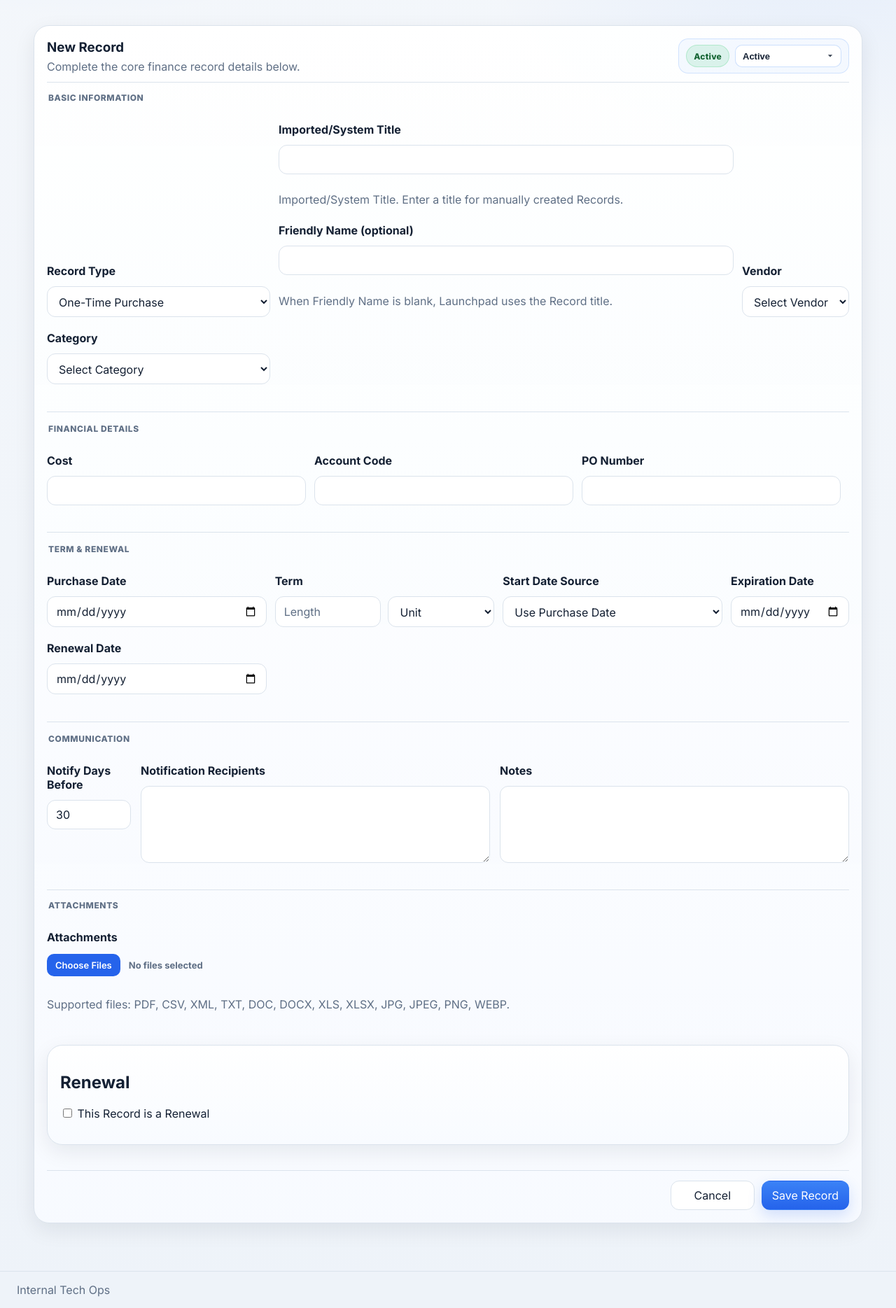
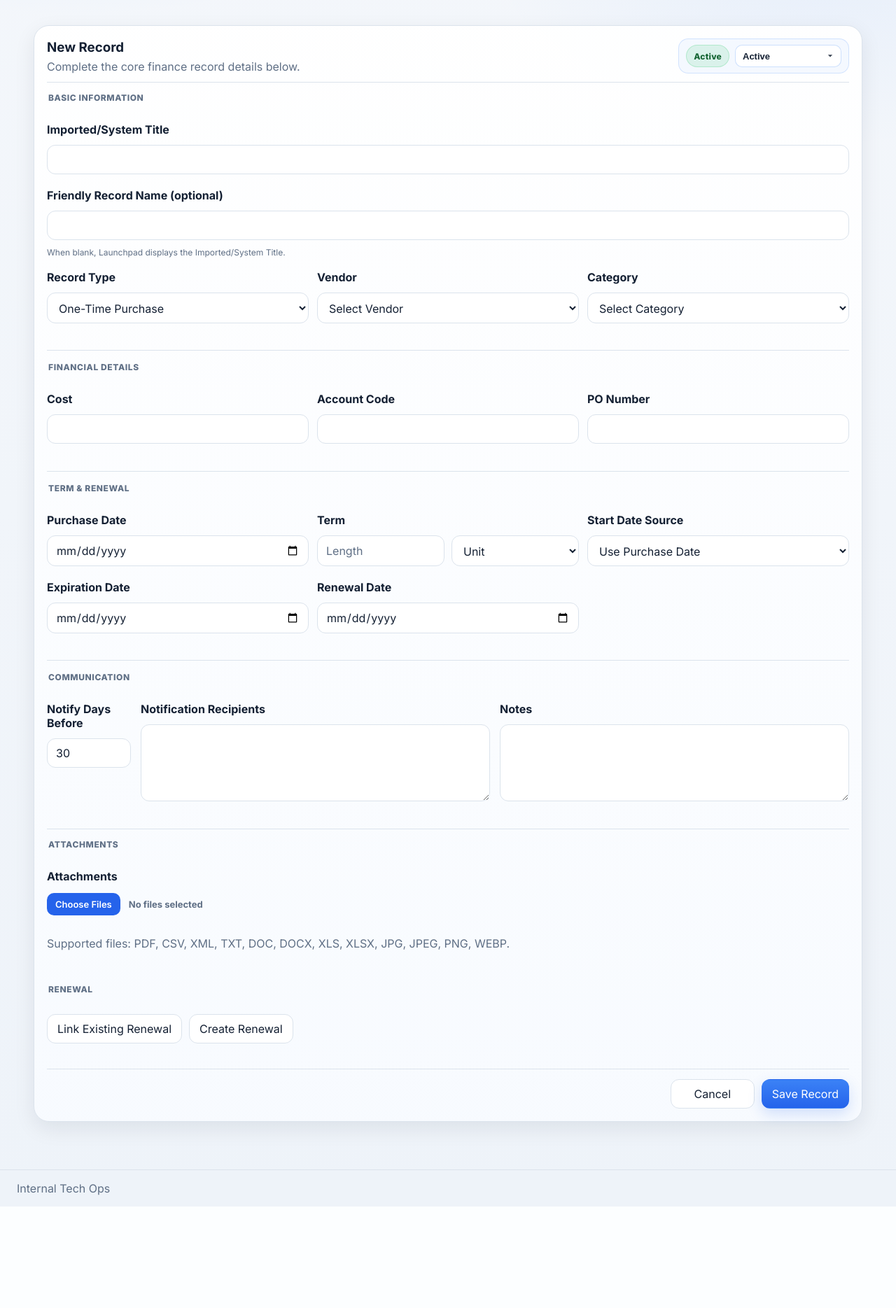
Before and after one commit to bj-pullman/launchpad-core, a Python web app: template apps/finance/templates/finance/record_form.html in a window 1280 px wide. Shown: the part 278-2147 px from the top of the page at 70% size. After the commit the page ends 2002 px from the top, so only its background shows below. Run offline with Jinja, Linux system fonts and the light colour scheme; the template is opened without the code that fills it, so the values that code supplies are empty.

Commit message:
style update to Finance records and renewals.

```diff
--- a/apps/finance/static/finance/finance.css
+++ b/apps/finance/static/finance/finance.css
@@ -1,4 +1,36 @@
 /* finance.css */
+
+/* Compact Record workflows use the standard Finance controls and spacing. */
+#finance-record-form .finance-form-grid {
+  grid-template-columns: repeat(3, minmax(0, 1fr));
+  align-items: start;
+}
+
+@media (max-width: 950px) {
+  #finance-record-form .finance-form-grid {
+    grid-template-columns: minmax(0, 1fr);
+  }
+}
+
+.finance-renewal-compact {
+  padding-bottom: 16px;
+  border-bottom: 1px solid var(--border);
+}
+
+.finance-renewal-compact .finance-section-header {
+  flex-wrap: wrap;
+  gap: 12px;
+}
+
+[data-renewal-workflow] .finance-form-actions {
+  margin-top: 0;
+  padding-top: 0;
+}
+
+[data-renewal-workflow] [hidden],
+[data-renewal-detail][hidden] {
+  display: none;
+}
 
 .finance-shell {
   display: flex;
--- a/apps/finance/static/finance/record_workflow.js
+++ b/apps/finance/static/finance/record_workflow.js
@@ -21,30 +21,136 @@
   });
   document.querySelectorAll('[data-renewal-workflow]').forEach(section => {
     const fields = section.querySelector('[data-renewal-fields]');
-    section.querySelector('[data-renewal-toggle]').addEventListener('change', e => { fields.hidden = !e.target.checked; });
     const picker = section.querySelector('[data-renewal-picker]');
     const query = section.querySelector('[data-renewal-query]');
     const select = section.querySelector('[data-renewal-results]');
-    let controller;
-    const load = delay(async () => {
-      controller?.abort(); controller = new AbortController();
+    const mode = section.querySelector('[name=renewal_mode]');
+    const year = section.querySelector('[data-renewal-year]');
+    const yearSelect = year.querySelector('select');
+    const submit = section.querySelector('[data-renewal-submit]');
+    const message = section.querySelector('[data-renewal-message]');
+    let controller, generation = 0;
+    function clearSelection() {
       select.replaceChildren(new Option('Choose a Renewal', ''));
       section.querySelector('[name=renewal_cycle_id]').value = '';
       section.querySelector('[name=renewal_id]').value = '';
+      if (submit) submit.disabled = mode.value === 'link';
+    }
+    function showYear(show) {
+      year.hidden = !show;
+      yearSelect.disabled = !show;
+      if (!show) yearSelect.value = '';
+    }
+    const load = delay(async (version) => {
+      if (version !== generation || mode.value !== 'link') return;
+      controller = new AbortController();
       try {
         const rows = await search(section.dataset.searchUrl, query.value, controller.signal);
-        rows.forEach(r => select.add(new Option(`${r.renewal_name} · ${r.vendor_name} · ${r.department_name} · ${r.fiscal_year_label || 'Create initial cycle'} · $${r.expected_cost || '0.00'}`, `${r.renewal_id}:${r.cycle_id || ''}`)));
-        section.querySelector('[data-renewal-message]').textContent = rows.length ? '' : 'No matching Renewals.';
-      } catch (error) { if (error.name !== 'AbortError') section.querySelector('[data-renewal-message]').textContent = error.message; }
+        if (version !== generation) return;
+        rows.forEach(r => select.add(new Option(
+          [r.renewal_name, r.vendor_name, r.fiscal_year_label || 'Create initial cycle'].filter(Boolean).join(' · '),
+          `${r.renewal_id}:${r.cycle_id || ''}`)));
+        message.textContent = rows.length ? '' : 'No matching Renewals.';
+      } catch (error) {
+        if (error.name !== 'AbortError' && version === generation) message.textContent = error.message;
+      }
     });
-    section.querySelector('[data-renewal-mode]').addEventListener('change', e => { picker.hidden = e.target.value !== 'link'; if (!picker.hidden) load(); });
-    query.addEventListener('input', load);
+    function refresh() {
+      controller?.abort();
+      clearSelection();
+      showYear(false);
+      message.textContent = 'Searching…';
+      load(++generation);
+    }
+    function setMode(value) {
+      controller?.abort(); ++generation;
+      mode.value = value;
+      section.querySelector('[name=is_renewal]').value = value ? 'on' : '';
+      fields.hidden = !value;
+      picker.hidden = value !== 'link';
+      select.required = value === 'link';
+      select.disabled = value !== 'link';
+      section.querySelector('[data-renewal-create]').hidden = value !== 'create';
+      section.querySelectorAll('[data-renewal-action]').forEach(button =>
+        button.setAttribute('aria-expanded', String(button.dataset.renewalAction === value)));
+      clearSelection();
+      showYear(value === 'create');
+      message.textContent = '';
+      if (submit) {
+        submit.textContent = value === 'create' ? 'Create Renewal' : 'Link Renewal';
+        submit.disabled = value === 'link';
+      }
+      if (value === 'link') { refresh(); query.focus(); }
+    }
+    section.querySelectorAll('[data-renewal-action]').forEach(button =>
+      button.addEventListener('click', () => setMode(button.dataset.renewalAction)));
+    section.querySelector('[data-renewal-cancel]').addEventListener('click', () => {
+      setMode('');
+      if (section.querySelector('[name=replace_link]')) section.closest('form').hidden = true;
+      (document.querySelector('[data-renewal-change]') || section.querySelector('[data-renewal-action]')).focus();
+    });
+    document.querySelector('[data-renewal-change]')?.addEventListener('click', () => {
+      section.closest('form').hidden = false;
+      setMode('link');
+    });
+    query.addEventListener('input', refresh);
     select.addEventListener('change', () => {
       const [renewal, cycle] = select.value.split(':');
       section.querySelector('[name=renewal_id]').value = renewal || '';
       section.querySelector('[name=renewal_cycle_id]').value = cycle || '';
+      showYear(Boolean(renewal && !cycle));
+      if (submit) submit.disabled = !renewal;
     });
+    setMode('');
   });
+  const form = document.querySelector('[data-dirty-form]');
+  if (form) {
+    const snapshot = () => JSON.stringify(Array.from(new FormData(form), ([key, value]) =>
+      [key, value instanceof File ? (value.name ? [value.name, value.size, value.lastModified] : null) : value])
+      .filter(([key]) => key !== 'csrf_token'));
+    let initial = snapshot(), submitting = false, destination = null, leaveTrigger = null;
+    const dirty = () => !submitting && snapshot() !== initial;
+    // Finance initializes derived dates/status on DOMContentLoaded; baseline afterward.
+    document.addEventListener('DOMContentLoaded', () => { initial = snapshot(); }, {once: true});
+    form.addEventListener('submit', event => {
+      if (!event.defaultPrevented) submitting = true;
+    });
+    window.addEventListener('pageshow', () => { submitting = false; });
+    window.addEventListener('beforeunload', event => {
+      if (!dirty()) return;
+      event.preventDefault();
+      event.returnValue = '';
+    });
+    document.addEventListener('click', event => {
+      const link = event.target.closest('a[href]');
+      if (!link || event.defaultPrevented || event.button !== 0 || event.ctrlKey || event.metaKey ||
+          event.shiftKey || event.altKey || link.target === '_blank' || link.hasAttribute('download')) return;
+      const url = new URL(link.href, location.href);
+      if (!['http:', 'https:'].includes(url.protocol) ||
+          (url.pathname === location.pathname && url.search === location.search && url.hash)) return;
+      if (!dirty()) return;
+      event.preventDefault();
+      destination = link.href;
+      leaveTrigger = link;
+      document.getElementById('record-exit-trigger').click();
+    });
+    document.getElementById('record-exit-confirm').addEventListener('click', () => {
+      if (!destination) return;
+      submitting = true;
+      location.assign(destination);
+    });
+    document.getElementById('record-exit-modal').addEventListener('click', event => {
+      if (event.target.closest('[data-modal-close]')) {
+        window.requestAnimationFrame(() => leaveTrigger?.focus());
+      }
+    });
+    document.addEventListener('keydown', event => {
+      if (event.key === 'Escape' && leaveTrigger &&
+          !document.getElementById('record-exit-modal').hidden) {
+        window.requestAnimationFrame(() => leaveTrigger.focus());
+      }
+    });
+  }
   const preview = document.querySelector('[data-po-preview]');
   const po = document.querySelector('[name=po_number]');
   if (preview && po) {
--- /dev/null
+++ b/apps/finance/templates/finance/_record_exit_modal.html
@@ -0,0 +1,14 @@
+<button type="button" hidden class="finance-modal-trigger" data-modal-target="record-exit-modal" id="record-exit-trigger"></button>
+<div class="finance-modal" id="record-exit-modal" hidden>
+  <div class="finance-modal-backdrop" data-modal-close></div>
+  <div class="finance-modal-dialog" role="dialog" aria-modal="true" aria-labelledby="record-exit-title">
+    <div class="finance-modal-header"><h2 id="record-exit-title">Unsaved changes</h2></div>
+    <div class="finance-modal-body">
+      <p>Your changes have not been saved.</p>
+      <div class="finance-modal-actions">
+        <button type="button" class="btn btn-primary" data-modal-close>Continue Editing</button>
+        <button type="button" class="btn btn-danger" id="record-exit-confirm">Exit without Saving</button>
+      </div>
+    </div>
+  </div>
+</div>
--- a/apps/finance/templates/finance/_record_renewal_form.html
+++ b/apps/finance/templates/finance/_record_renewal_form.html
@@ -1,22 +1,39 @@
-<section class="content-card" data-renewal-workflow data-search-url="{{ url_for('finance.record_renewal_search', department_name=department_name) }}">
-  <h2>Renewal</h2>
+<section class="finance-form" data-renewal-workflow data-search-url="{{ url_for('finance.record_renewal_search', department_name=department_name) }}">
+  {% if not renewal_detail|default(false) %}<h4 class="finance-form-section-title">Renewal</h4>{% endif %}
   <input type="hidden" name="csrf_token" value="{{ csrf_token() }}">
-  <p><label><input type="checkbox" name="is_renewal" data-renewal-toggle> This Record is a Renewal</label></p>
-  <div data-renewal-fields hidden>
-    <p><label>Action <select name="renewal_mode" data-renewal-mode>
-      <option value="create">Create Renewal from this Record</option>
-      <option value="link">Link to Existing Renewal</option>
-    </select></label></p>
-    <p class="muted">Creation uses the Record name, vendor, category, cost and dates. The purchase date determines the fiscal year when possible; otherwise the department's current year is used.</p>
-    <p><label>Fiscal Year for a New Cycle
-      <select name="fiscal_year_id"><option value="">Infer from Record / current year</option>
-      {% for year in renewal_fiscal_years|default([]) %}<option value="{{ year.id }}">{{ year.friendly_name or year.code }}</option>{% endfor %}
-      </select></label></p>
-    <div data-renewal-picker hidden>
-      <label>Find a Renewal <input type="search" data-renewal-query placeholder="Name, vendor, PO, category, department…" autocomplete="off"></label>
-      <select data-renewal-results aria-label="Matching Renewal and fiscal year"><option value="">Choose a Renewal</option></select>
+  <input type="hidden" name="is_renewal" value="">
+  <input type="hidden" name="renewal_mode" value="">
+  {% if renewal_link %}<input type="hidden" name="replace_link" value="1">{% endif %}
+  <div class="page-header-actions">
+    <button class="btn btn-secondary" type="button" data-renewal-action="link" aria-expanded="false">Link Existing Renewal</button>
+    <button class="btn btn-secondary" type="button" data-renewal-action="create" aria-expanded="false">Create Renewal</button>
+  </div>
+  <div class="finance-form" data-renewal-fields hidden>
+    <div class="finance-form" data-renewal-picker hidden>
+      <div class="finance-field">
+        <label for="renewal-query">Search Renewals</label>
+        <input id="renewal-query" type="search" data-renewal-query placeholder="Name, vendor, PO or category" autocomplete="off">
+      </div>
+      <div class="finance-field">
+        <label for="renewal-results">Select Renewal</label>
+        <select id="renewal-results" data-renewal-results><option value="">Choose a Renewal</option></select>
+      </div>
       <input type="hidden" name="renewal_cycle_id"><input type="hidden" name="renewal_id">
     </div>
-    <p data-renewal-message class="muted" role="status"></p>
+    <div class="finance-mapping-help" data-renewal-create hidden>Uses this Record's name, vendor, category, cost and dates. The fiscal year is inferred from its date or the department's current year.</div>
+    <details data-renewal-year hidden>
+      <summary>Choose a different fiscal year</summary>
+      <div class="finance-field">
+        <label for="renewal-year">Fiscal Year for New Cycle</label>
+        <select id="renewal-year" name="fiscal_year_id" disabled><option value="">Infer from Record / current year</option>
+          {% for year in renewal_fiscal_years|default([]) %}<option value="{{ year.id }}">{{ year.friendly_name or year.code }}</option>{% endfor %}
+        </select>
+      </div>
+    </details>
+    <div data-renewal-message class="finance-mapping-help" role="status"></div>
+    <div class="finance-form-actions">
+      <button class="btn btn-secondary" type="button" data-renewal-cancel>Cancel</button>
+      {% if renewal_detail|default(false) %}<button class="btn btn-primary" type="submit" data-renewal-submit>Link Renewal</button>{% else %}<span class="finance-mapping-help">Applied when you save the Record.</span>{% endif %}
+    </div>
   </div>
 </section>
--- a/apps/finance/templates/finance/record_form.html
+++ b/apps/finance/templates/finance/record_form.html
@@ -10,13 +10,13 @@
 {% block content %}
 <div class="page-shell finance-shell">
     <div class="finance-back-row">
-        <a href="{{ url_for('finance.records', department_name=department_name) }}" class="finance-back-link">
+        <a href="{{ url_for('finance.record_detail', record_id=record.id) if form_mode == 'edit' else url_for('finance.records', department_name=department_name) }}" class="finance-back-link">
             <span class="finance-back-link-icon" aria-hidden="true">
             <svg xmlns="http://www.w3.org/2000/svg" viewBox="0 0 24 24" fill="none" stroke="currentColor" stroke-width="2.8" stroke-linecap="round" stroke-linejoin="round">
                 <path d="M15 18l-6-6 6-6"/>
             </svg>
             </span>
-            <span>Records</span>
+            <span>{{ "Record Details" if form_mode == "edit" else "Records" }}</span>
         </a>
     </div>
 
@@ -49,13 +49,23 @@
       </div>
     </div>
 
-    <form method="post" enctype="multipart/form-data" class="finance-form" id="finance-record-form">
+    <form method="post" enctype="multipart/form-data" class="finance-form" id="finance-record-form" data-dirty-form>
+      <input type="hidden" name="csrf_token" value="{{ csrf_token() }}">
 
       <div class="finance-form-section">
         <h4 class="finance-form-section-title">Basic Information</h4>
       </div>
 
       <div class="finance-form-grid">
+        <div class="finance-field finance-field-span-3">
+          <label for="title">Imported/System Title</label>
+          <input type="text" id="title" name="title" required value="{{ record.title if form_mode == 'edit' else '' }}">
+        </div>
+        <div class="finance-field finance-field-span-3">
+          <label for="friendly_name">Friendly Record Name (optional)</label>
+          <input type="text" id="friendly_name" name="friendly_name" aria-describedby="friendly-name-help" value="{{ record.friendly_name or '' if form_mode == 'edit' else '' }}">
+          <div class="finance-mapping-help" id="friendly-name-help">When blank, Launchpad displays the Imported/System Title.</div>
+        </div>
         <div class="finance-field">
           <label for="record_type">Record Type</label>
               <select id="record_type" name="record_type">
@@ -121,15 +131,6 @@
                   Other
                 </option>
               </select>
-        </div>
-
-        <div class="finance-field finance-field-span-2">
-          <label for="title">Imported/System Title</label>
-          <input type="text" id="title" name="title" required value="{{ record.title if form_mode == 'edit' else '' }}">
-          <p class="muted">Imported/System Title. Enter a title for manually created Records.</p>
-          <label for="friendly_name">Friendly Name (optional)</label>
-          <input type="text" id="friendly_name" name="friendly_name" value="{{ record.friendly_name or '' if form_mode == 'edit' else '' }}">
-          <p class="muted">When Friendly Name is blank, Launchpad uses the Record title.</p>
         </div>
 
         <div class="finance-field">
@@ -288,11 +289,11 @@
 
       <div data-po-preview="{{ url_for('finance.record_po_preview', department_name=department_name) }}" data-record-id="{{ record.id if form_mode == 'edit' else '' }}" role="status"></div>
       {% if not renewal_link %}{% include "finance/_record_renewal_form.html" %}{% else %}
-      <p>Renewal: <a href="{{ url_for('finance.renewal_detail', renewal_id=renewal_link.renewal_id) }}">{{ renewal_link.renewal_name }} — {{ renewal_link.fiscal_year_label }}</a></p>
+      <p>Renewal: <a href="{{ url_for('finance.renewal_detail', renewal_id=renewal_link.renewal_id) }}">{{ renewal_link.renewal_name }}{% if renewal_link.fiscal_year_label %} · {{ renewal_link.fiscal_year_label }}{% endif %}</a></p>
       {% endif %}
       <div class="finance-form-actions">
         <a class="btn btn-secondary finance-action-link"
-           href="{{ url_for('finance.records', department_name=department_name) }}">
+           href="{{ url_for('finance.record_detail', record_id=record.id) if form_mode == 'edit' else url_for('finance.records', department_name=department_name) }}">
           Cancel
         </a>
 
@@ -307,6 +308,7 @@
 {% endblock %}
 
 {% block extra_js %}
+{% include "finance/_record_exit_modal.html" %}
 <script defer src="{{ url_for('finance.static', filename='finance/record_workflow.js') }}"></script>
 <script src="{{ url_for('finance.static', filename='finance/finance.js') }}"></script>
 {% endblock %}
```
Also changed, not shown: apps/finance/record_renewal_service.py (+8 -3 lines), apps/finance/record_workflow_routes.py (+49 -2 lines), apps/finance/templates/finance/_record_name_modal.html (added, +22 -0 lines), apps/finance/templates/finance/record_detail.html (+47 -56 lines), tests/test_finance_record_workflow.cjs (added, +95 -0 lines), tests/test_launchpad_workflows.py (+75 -0 lines), 1 other file.
